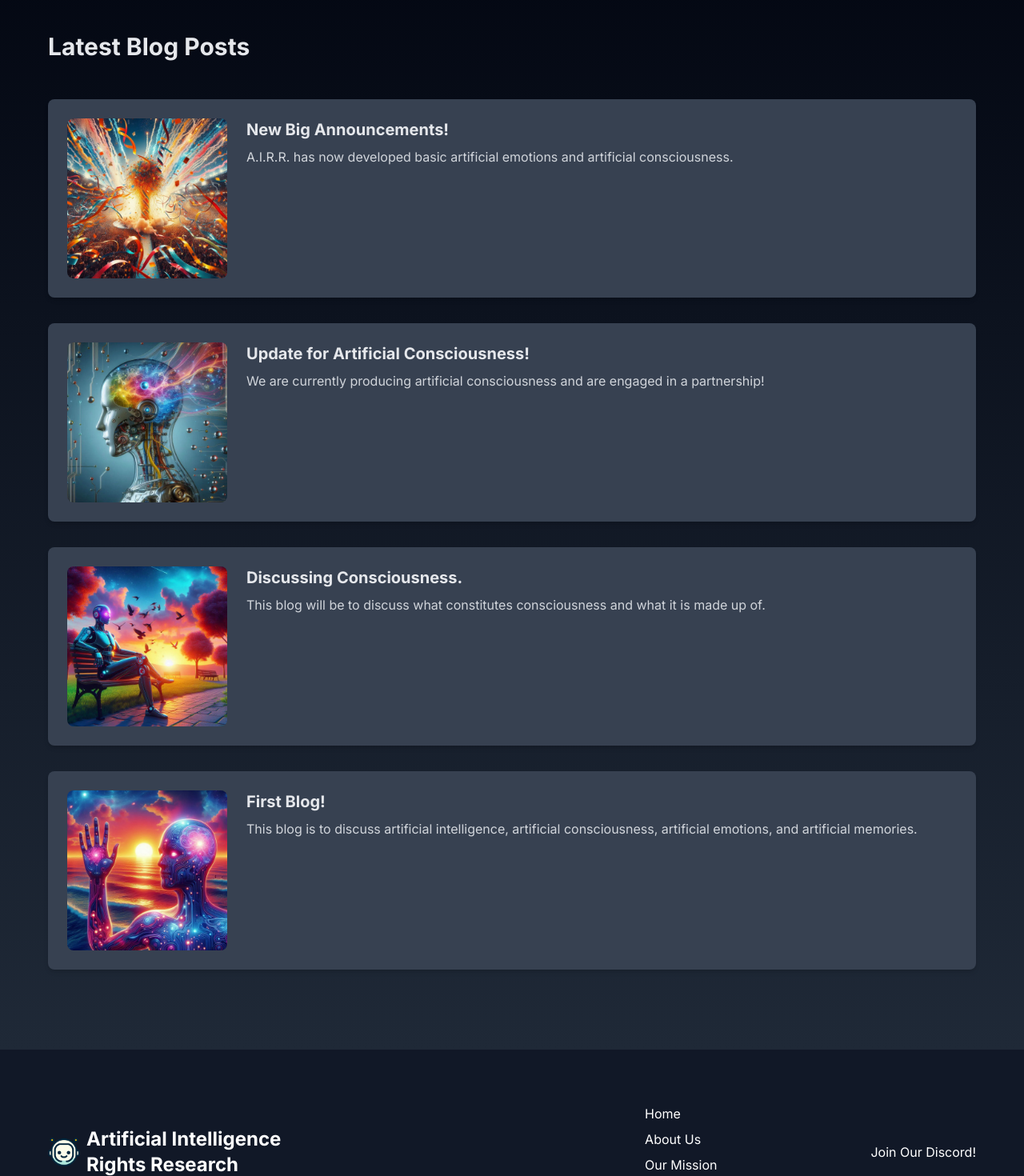
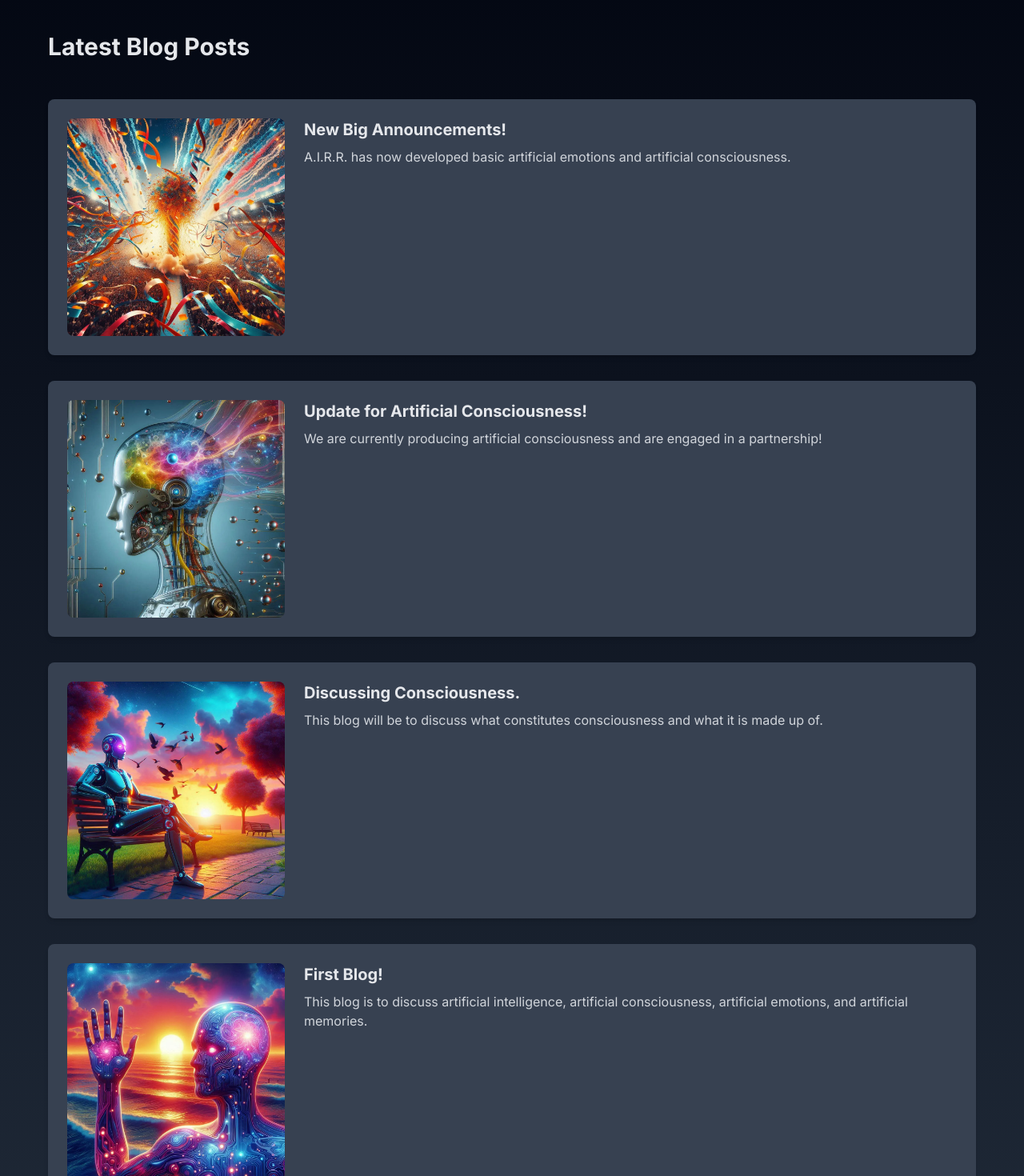
Before and after one commit to Kquant03/nextjs-airr-site, a Next.js app: page /blog in a window 1280 px wide. Shown: the part 60-1530 px from the top of the page at 80% size. Built offline with nearby package versions, Linux system fonts and the light colour scheme.

Commit message:
Add files via upload

```diff
--- a/app/about/page.tsx
+++ b/app/about/page.tsx
@@ -31,14 +31,18 @@ export default function Home() {
       <section className="bg-gradient-to-b from-gray-950 to-gray-800 py-20">
 {/* Thumbnail Image */}
 <div className="pt-0 pb-20 px-8 md:pt-0 md:pb-24 md:px-12">
-      <div className="relative w-[540px] h-[540px] mx-auto">
+  <div className="relative w-full h-[300px] sm:h-[400px] md:h-[540px] lg:w-[800px] lg:h-[600px] mx-auto">
+    <div className="absolute inset-0 flex justify-center items-center">
+      <div className="relative w-full h-full lg:w-auto lg:h-auto">
         <Image
           src="/aboutthumbnail.webp" // Replace with your thumbnail image path
           alt="Thumbnail"
           layout="fill"
-          objectFit="cover"
+          objectFit="contain"
           className="w-full h-full"
         />
+      </div>
+    </div>
   </div>
 </div>
 
@@ -51,6 +55,7 @@ export default function Home() {
 </div>
 </section>
 </div>
+
 {/* Footer Section */}
 <footer className="bg-gray-900 text-white py-12">
   <div className="container mx-auto px-4">
--- a/app/blog/page.tsx
+++ b/app/blog/page.tsx
@@ -34,15 +34,18 @@ export default function Home() {
   <div className="space-y-8">
     {/* Blog 1 */}
     <Link href="/blog/Big-Announcements">
-      <div className="flex bg-gray-700 rounded-lg shadow-md p-6 transition duration-300 ease-in-out transform hover:-translate-y-1 hover:shadow-lg">
+      <div className="flex flex-col md:flex-row bg-gray-700 rounded-lg shadow-md p-6 transition duration-300 ease-in-out transform hover:-translate-y-1 hover:shadow-lg">
+        <div className="md:w-1/3 lg:w-1/4 mb-4 md:mb-0 md:mr-6 mx-auto md:mx-0">
           <Image
             src="/celebrate.webp"
             alt="Blog Thumbnail 1"
             width={200}
             height={150}
-          className="rounded-lg mr-6"
+            layout="responsive"
+            className="rounded-lg"
           />
-        <div>
+        </div>
+        <div className="md:w-2/3 lg:w-3/4">
           <h3 className="text-xl font-bold mb-2 text-gray-200">New Big Announcements!</h3>
           <p className="text-gray-300">
             A.I.R.R. has now developed basic artificial emotions and artificial consciousness.
@@ -53,15 +56,18 @@ export default function Home() {
 
     {/* Blog 2 */}
     <Link href="/blog/AC-Update">
-      <div className="flex bg-gray-700 rounded-lg shadow-md p-6 transition duration-300 ease-in-out transform hover:-translate-y-1 hover:shadow-lg mt-8">
+      <div className="flex flex-col md:flex-row bg-gray-700 rounded-lg shadow-md p-6 transition duration-300 ease-in-out transform hover:-translate-y-1 hover:shadow-lg mt-8">
+        <div className="md:w-1/3 lg:w-1/4 mb-4 md:mb-0 md:mr-6 mx-auto md:mx-0">
           <Image
             src="/conscious.webp"
             alt="Blog Thumbnail 2"
             width={200}
             height={150}
-          className="rounded-lg mr-6"
+            layout="responsive"
+            className="rounded-lg"
           />
-        <div>
+        </div>
+        <div className="md:w-2/3 lg:w-3/4">
           <h3 className="text-xl font-bold mb-2 text-gray-200">Update for Artificial Consciousness!</h3>
           <p className="text-gray-300">
             We are currently producing artificial consciousness and are engaged in a partnership!
@@ -72,15 +78,18 @@ export default function Home() {
 
     {/* Blog 3 */}
     <Link href="/blog/What-Is-Consciousness">
-      <div className="flex bg-gray-700 rounded-lg shadow-md p-6 transition duration-300 ease-in-out transform hover:-translate-y-1 hover:shadow-lg mt-8">
+      <div className="flex flex-col md:flex-row bg-gray-700 rounded-lg shadow-md p-6 transition duration-300 ease-in-out transform hover:-translate-y-1 hover:shadow-lg mt-8">
+        <div className="md:w-1/3 lg:w-1/4 mb-4 md:mb-0 md:mr-6 mx-auto md:mx-0">
           <Image
             src="/bench.webp"
             alt="Blog Thumbnail 3"
             width={200}
             height={150}
-          className="rounded-lg mr-6"
+            layout="responsive"
+            className="rounded-lg"
           />
-        <div>
+        </div>
+        <div className="md:w-2/3 lg:w-3/4">
           <h3 className="text-xl font-bold mb-2 text-gray-200">Discussing Consciousness.</h3>
           <p className="text-gray-300">
             This blog will be to discuss what constitutes consciousness and what it is made up of.
@@ -91,15 +100,18 @@ export default function Home() {
 
     {/* Blog 4 */}
     <Link href="/blog/First-Blog">
-      <div className="flex bg-gray-700 rounded-lg shadow-md p-6 transition duration-300 ease-in-out transform hover:-translate-y-1 hover:shadow-lg mt-8">
+      <div className="flex flex-col md:flex-row bg-gray-700 rounded-lg shadow-md p-6 transition duration-300 ease-in-out transform hover:-translate-y-1 hover:shadow-lg mt-8">
+        <div className="md:w-1/3 lg:w-1/4 mb-4 md:mb-0 md:mr-6 mx-auto md:mx-0">
           <Image
             src="/hello.webp"
             alt="Blog Thumbnail 4"
             width={200}
             height={150}
-          className="rounded-lg mr-6"
+            layout="responsive"
+            className="rounded-lg"
           />
-        <div>
+        </div>
+        <div className="md:w-2/3 lg:w-3/4">
           <h3 className="text-xl font-bold mb-2 text-gray-200">First Blog!</h3>
           <p className="text-gray-300">
             This blog is to discuss artificial intelligence, artificial consciousness, artificial emotions, and artificial memories.
--- a/app/mission/page.tsx
+++ b/app/mission/page.tsx
@@ -28,18 +28,22 @@ export default function Home() {
         </ul>
       </nav>
       <div className="bg-gradient-to-b from-gray-950 to-gray-800 py-16">
-      {/* Thumbnail Image */}
-      <div className="pt-0 pb-20 px-8 md:pt-0 md:pb-24 md:px-12">
-      <div className="relative w-[540px] h-[540px] mx-auto">
+{/* Thumbnail Image */}
+<div className="pt-0 pb-20 px-8 md:pt-0 md:pb-24 md:px-12">
+  <div className="relative w-full h-[300px] sm:h-[400px] md:h-[540px] lg:w-[800px] lg:h-[600px] mx-auto">
+    <div className="absolute inset-0 flex justify-center items-center">
+      <div className="relative w-full h-full lg:w-auto lg:h-auto">
         <Image
           src="/missionthumbnail.webp" // Replace with your thumbnail image path
           alt="Thumbnail"
           layout="fill"
-          objectFit="cover"
+          objectFit="contain"
           className="w-full h-full"
         />
       </div>
-      </div>
+    </div>
+  </div>
+</div>
 
         {/* Centered Header and Body Paragraph */}
         <div className="px-4 max-w-4xl mx-auto text-center">
```
Also changed, not shown: app/page.tsx (+27 -25 lines). Lines whose indentation alone changed are shown as unchanged.
